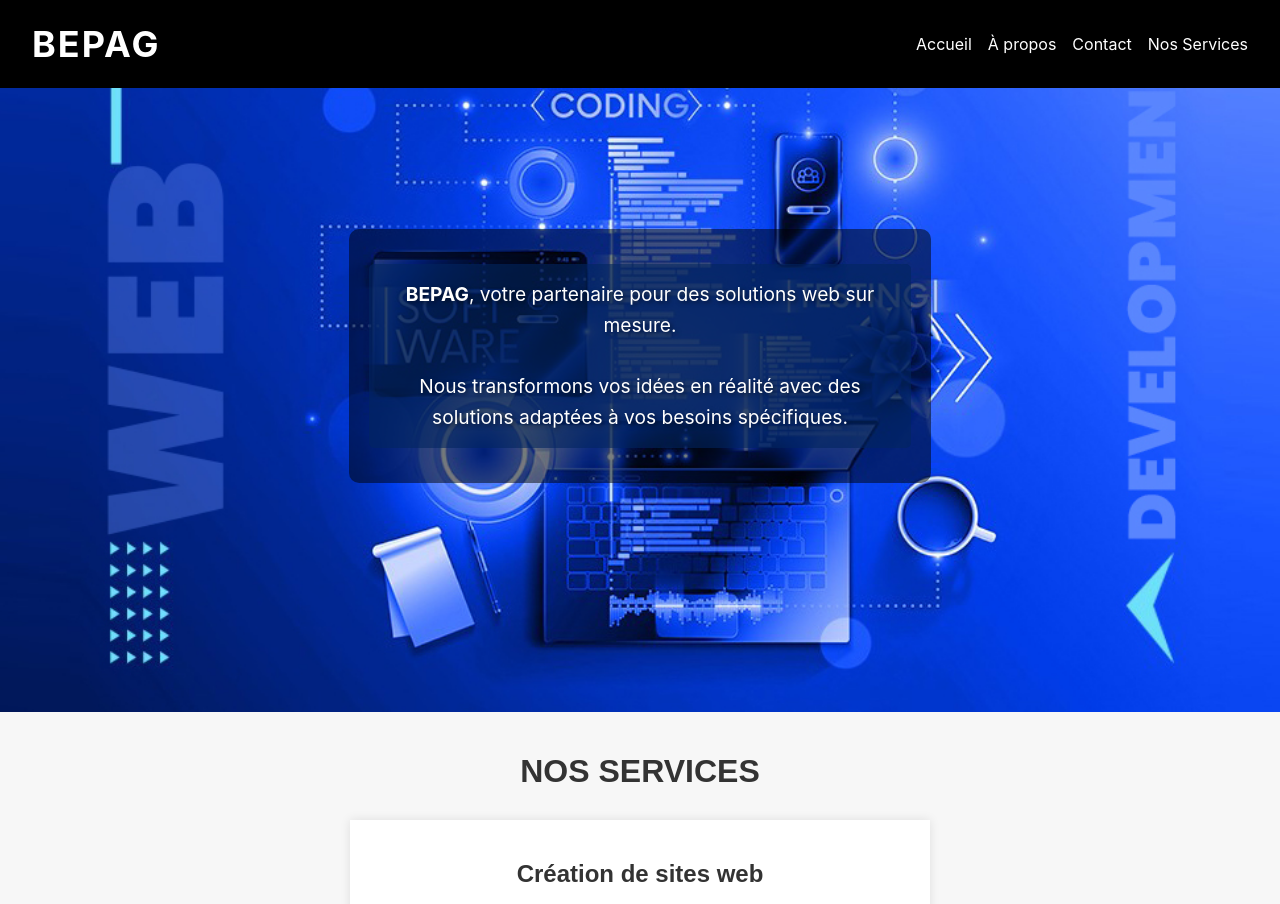
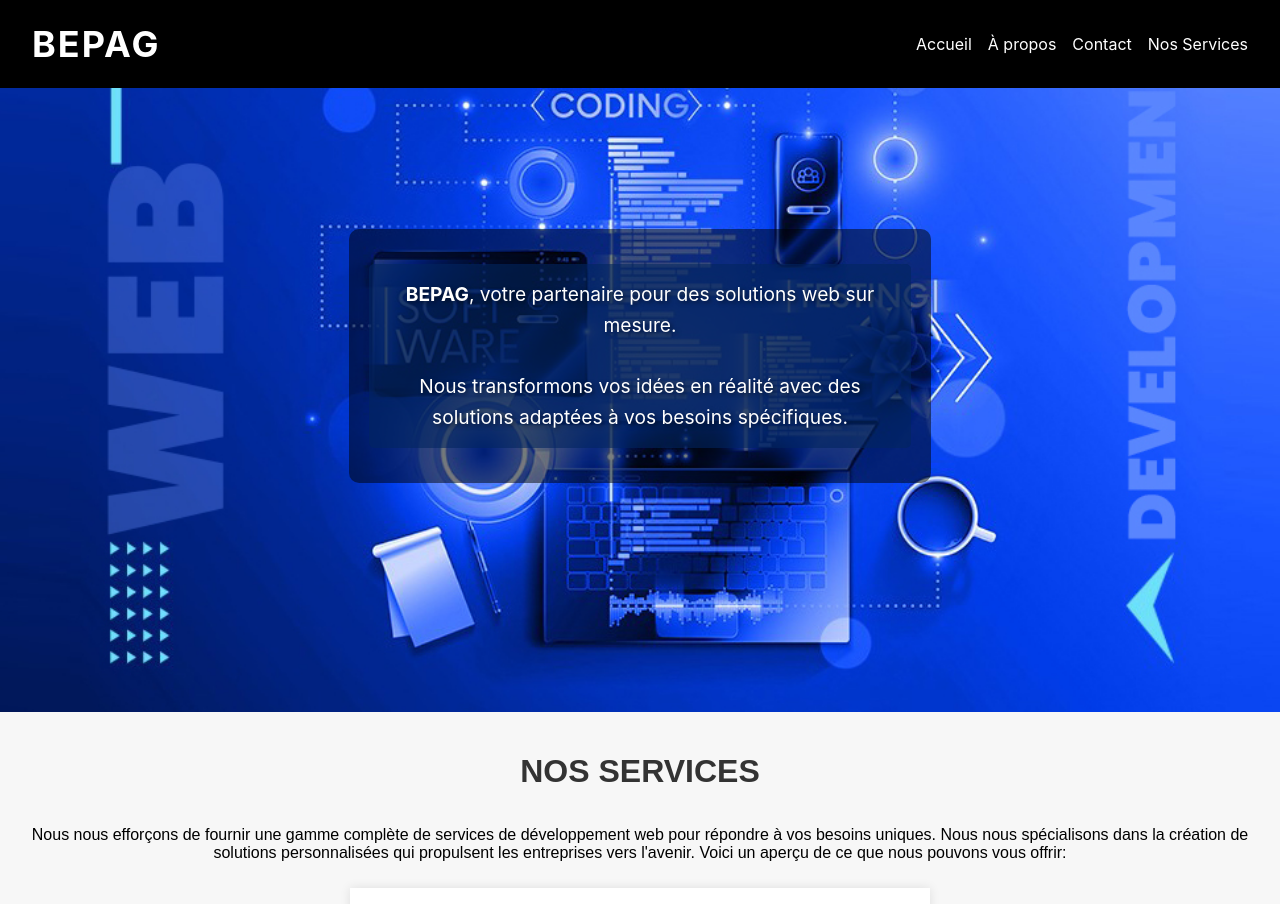
Before and after one commit to mrtchou/sitePerso, a React (Create React App) app: page /Nos-Services in a window 1280 px wide. Shown: the top 904 px of the page. Built offline with nearby package versions, Linux system fonts and the light colour scheme.

Commit message:
correction texte presentation service page

```diff
--- a/src/pages/NosServices.js
+++ b/src/pages/NosServices.js
@@ -21,6 +21,13 @@ const Services = () => {
   return (
     <div className="services">
       <h1>Nos Services</h1>
+      <p>
+        Nous nous efforçons de fournir une gamme complète de services de
+        développement web pour répondre à vos besoins uniques. Nous nous
+        spécialisons dans la création de solutions personnalisées qui propulsent
+        les entreprises vers l'avenir. Voici un aperçu de ce que nous pouvons
+        vous offrir:
+      </p>
       <div className="services__content">
         {services.map((service, index) => (
           <ServiceCard
```
